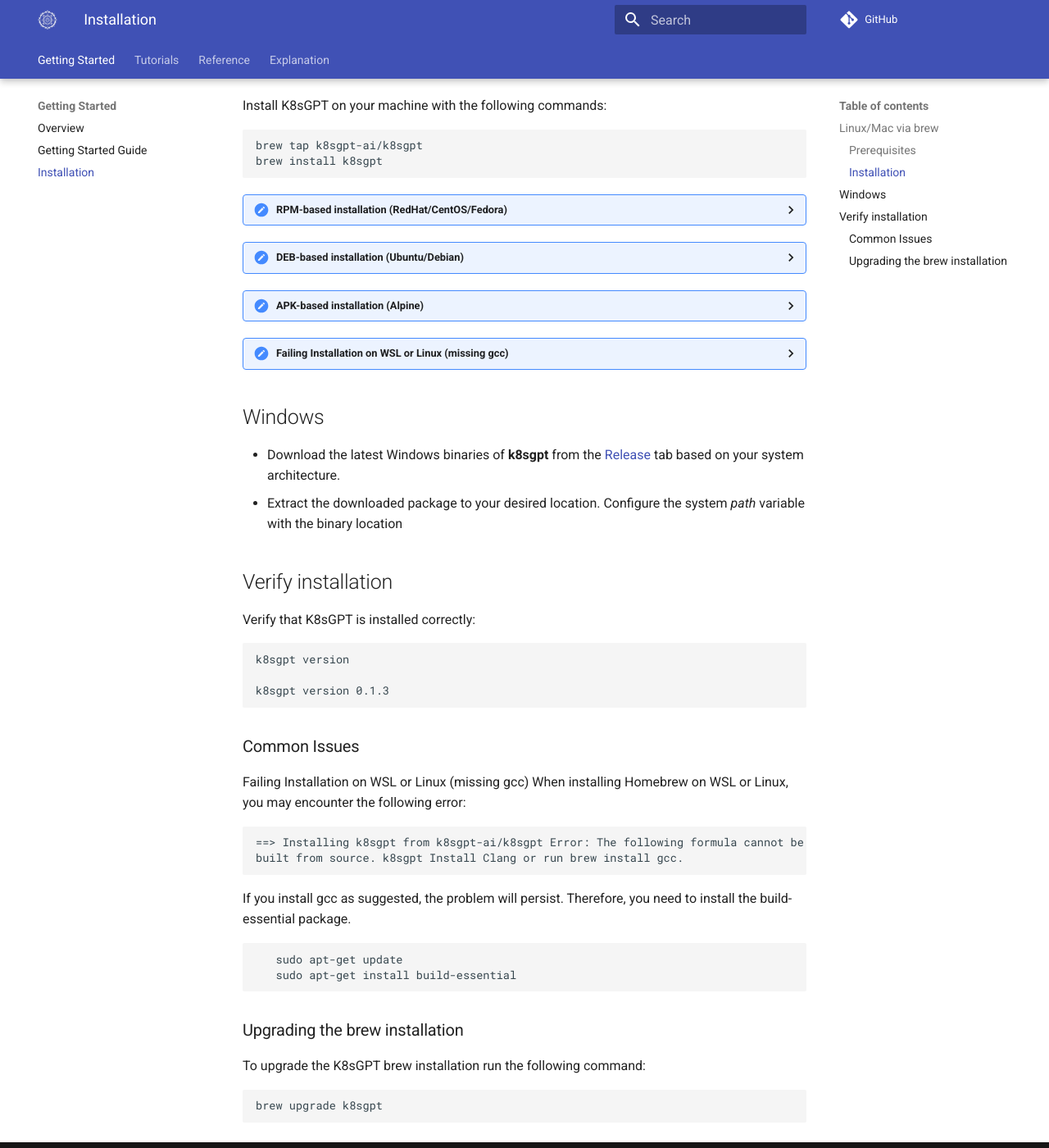
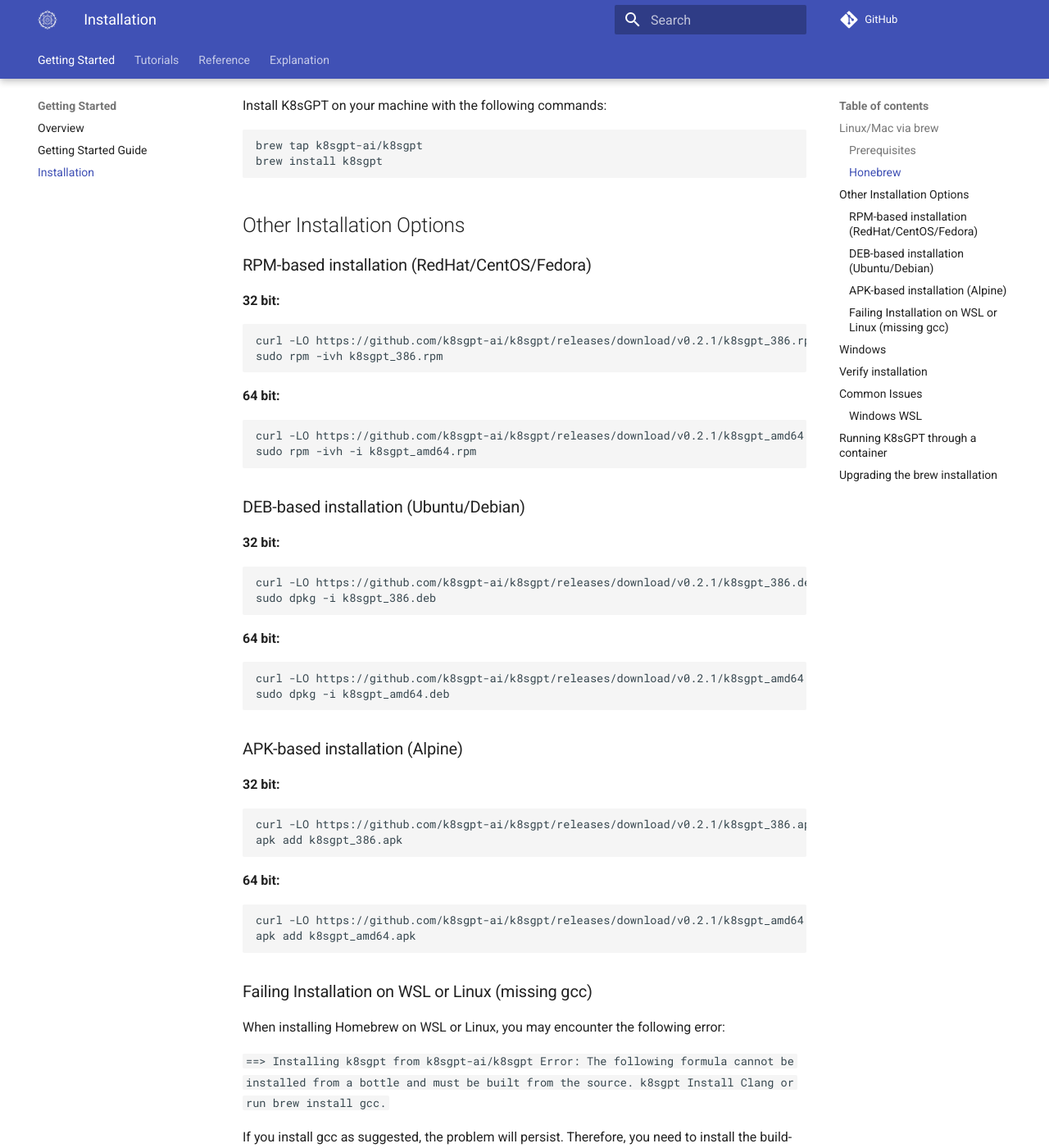
Before and after one commit to k8sgpt-ai/docs, an MkDocs documentation site: the page built from docs/getting-started/installation.md, in a window 1280 px wide and 1400 px high, scrolled down 453 px. Shown: the whole window at 82% size. Built offline with MkDocs 1.6.1 and Material for MkDocs 9.7.7, drawn with Linux system fonts in a browser that asks for light colours; comment, search, counter and statistics services are not loaded; some of the changed text lies outside the part shown.

````diff
--- a/docs/getting-started/installation.md
+++ b/docs/getting-started/installation.md
@@ -12,78 +12,64 @@ Ensure that you have Homebrew installed:
 - Homebrew for Linux
 Homebrew for Linux also works on WSL
 
-### Installation
+### Honebrew
 
 Install K8sGPT on your machine with the following commands:
-
 ```bash
 brew tap k8sgpt-ai/k8sgpt
 brew install k8sgpt
 ```
+## Other Installation Options
 
-<details>
-  <summary>RPM-based installation (RedHat/CentOS/Fedora)</summary>
+### RPM-based installation (RedHat/CentOS/Fedora)
+
+**32 bit:**
+
+```bash
+curl -LO https://github.com/k8sgpt-ai/k8sgpt/releases/download/v0.2.1/k8sgpt_386.rpm
+sudo rpm -ivh k8sgpt_386.rpm
+```
+
+**64 bit:**
+
+```bash
+curl -LO https://github.com/k8sgpt-ai/k8sgpt/releases/download/v0.2.1/k8sgpt_amd64.rpm
+sudo rpm -ivh -i k8sgpt_amd64.rpm
+```
+
+### DEB-based installation (Ubuntu/Debian)
 
   **32 bit:**
-  <!---x-release-please-start-version-->
-  ```
-  curl -LO https://github.com/k8sgpt-ai/k8sgpt/releases/download/v0.2.1/k8sgpt_386.rpm
-  sudo rpm -ivh k8sgpt_386.rpm
-  ```
-  <!---x-release-please-end-->
 
-  **64 bit:**
+```bash
+curl -LO https://github.com/k8sgpt-ai/k8sgpt/releases/download/v0.2.1/k8sgpt_386.deb
+sudo dpkg -i k8sgpt_386.deb
+```
 
-  <!---x-release-please-start-version-->
-  ```
-  curl -LO https://github.com/k8sgpt-ai/k8sgpt/releases/download/v0.2.1/k8sgpt_amd64.rpm
-  sudo rpm -ivh -i k8sgpt_amd64.rpm
-  ```
-  <!---x-release-please-end-->
-</details>
+**64 bit:**
 
-<details>
-  <summary>DEB-based installation (Ubuntu/Debian)</summary>
+```bash
+curl -LO https://github.com/k8sgpt-ai/k8sgpt/releases/download/v0.2.1/k8sgpt_amd64.deb
+sudo dpkg -i k8sgpt_amd64.deb
+```
+
+### APK-based installation (Alpine)
 
   **32 bit:**
-  <!---x-release-please-start-version-->
-  ```
-  curl -LO https://github.com/k8sgpt-ai/k8sgpt/releases/download/v0.2.1/k8sgpt_386.deb
-  sudo dpkg -i k8sgpt_386.deb
-  ```
-  <!---x-release-please-end-->
-  **64 bit:**
 
-  <!---x-release-please-start-version-->
-  ```
-  curl -LO https://github.com/k8sgpt-ai/k8sgpt/releases/download/v0.2.1/k8sgpt_amd64.deb
-  sudo dpkg -i k8sgpt_amd64.deb
-  ```
-  <!---x-release-please-end-->
-</details>
+```bash
+curl -LO https://github.com/k8sgpt-ai/k8sgpt/releases/download/v0.2.1/k8sgpt_386.apk
+apk add k8sgpt_386.apk
+```
 
-<details>
+**64 bit:**
 
-  <summary>APK-based installation (Alpine)</summary>
+```bash
+curl -LO https://github.com/k8sgpt-ai/k8sgpt/releases/download/v0.2.1/k8sgpt_amd64.apk
+apk add k8sgpt_amd64.apk
+```
 
-  **32 bit:**
-  <!---x-release-please-start-version-->
-  ```
-  curl -LO https://github.com/k8sgpt-ai/k8sgpt/releases/download/v0.2.1/k8sgpt_386.apk
-  apk add k8sgpt_386.apk
-  ```
-  <!---x-release-please-end-->
-  **64 bit:**
-  <!---x-release-please-start-version-->
-  ```
-  curl -LO https://github.com/k8sgpt-ai/k8sgpt/releases/download/v0.2.1/k8sgpt_amd64.apk
-  apk add k8sgpt_amd64.apk
-  ```
-  <!---x-release-please-end-->x
-</details>
-
-<details>
-  <summary>Failing Installation on WSL or Linux (missing gcc)</summary>
+### Failing Installation on WSL or Linux (missing gcc)
   When installing Homebrew on WSL or Linux, you may encounter the following error:
 
   ```
@@ -92,11 +78,10 @@ brew install k8sgpt
   ```
 
 If you install gcc as suggested, the problem will persist. Therefore, you need to install the build-essential package.
-  ```
+  ```bash
      sudo apt-get update
      sudo apt-get install build-essential
   ```
-</details>
 
 ## Windows
 
@@ -114,8 +99,9 @@ k8sgpt version
 k8sgpt version 0.1.3
 ```
 
-### Common Issues
+## Common Issues
 
+### Windows WSL
 Failing Installation on WSL or Linux (missing gcc)
 When installing Homebrew on WSL or Linux, you may encounter the following error:
 
@@ -131,7 +117,25 @@ If you install gcc as suggested, the problem will persist. Therefore, you need t
    sudo apt-get install build-essential
 ```
 
-### Upgrading the brew installation
+## Running K8sGPT through a container
+
+If you are running K8sGPT through a container, the CLI will not be able to open the website for the OpenAI token.
+
+You can find the latest container image for K8sGPT in the packages of the GitHub organisation: [Link](https://github.com/k8sgpt-ai/k8sgpt/pkgs/container/k8sgpt)
+
+A volume can then be mounted to the image through e.g. [Docker Compose](https://docs.docker.com/storage/volumes/).
+Below is an example:
+
+```bash
+version: '2'
+services:
+ k8sgpt:
+   image: ghcr.io/k8sgpt-ai/k8sgpt:dev-202304011623
+   volumes:
+     -  /home/$(whoami)/.k8sgpt.yaml:/home/root/.k8sgpt.yaml
+```
+
+## Upgrading the brew installation
 
 To upgrade the K8sGPT brew installation run the following command:
 
--- a/mkdocs.yml
+++ b/mkdocs.yml
@@ -15,7 +15,11 @@ nav:
       - Overview: tutorials/index.md
       - Content Collection: tutorials/content-collection/content-collection.md
   - Reference:
-      - CLI: reference/cli/index.md
+      - CLI:
+          - Overview: reference/cli/index.md
+          - Integration and Filter: reference/cli/filters.md
+      - Operator:
+          - Overview: reference/operator/index.md
       - Contributing Guidelines: reference/contributing/guidelines.md
       - Privacy: reference/privacy/index.md
   - Explanation: explanation/index.md
````
Also changed, not shown: docs/reference/cli/filters.md (added, +71 -0 lines), docs/reference/operator/index.md (added, +3 -0 lines), docs/tutorials/content-collection/content-collection.md (+3 -0 lines).
